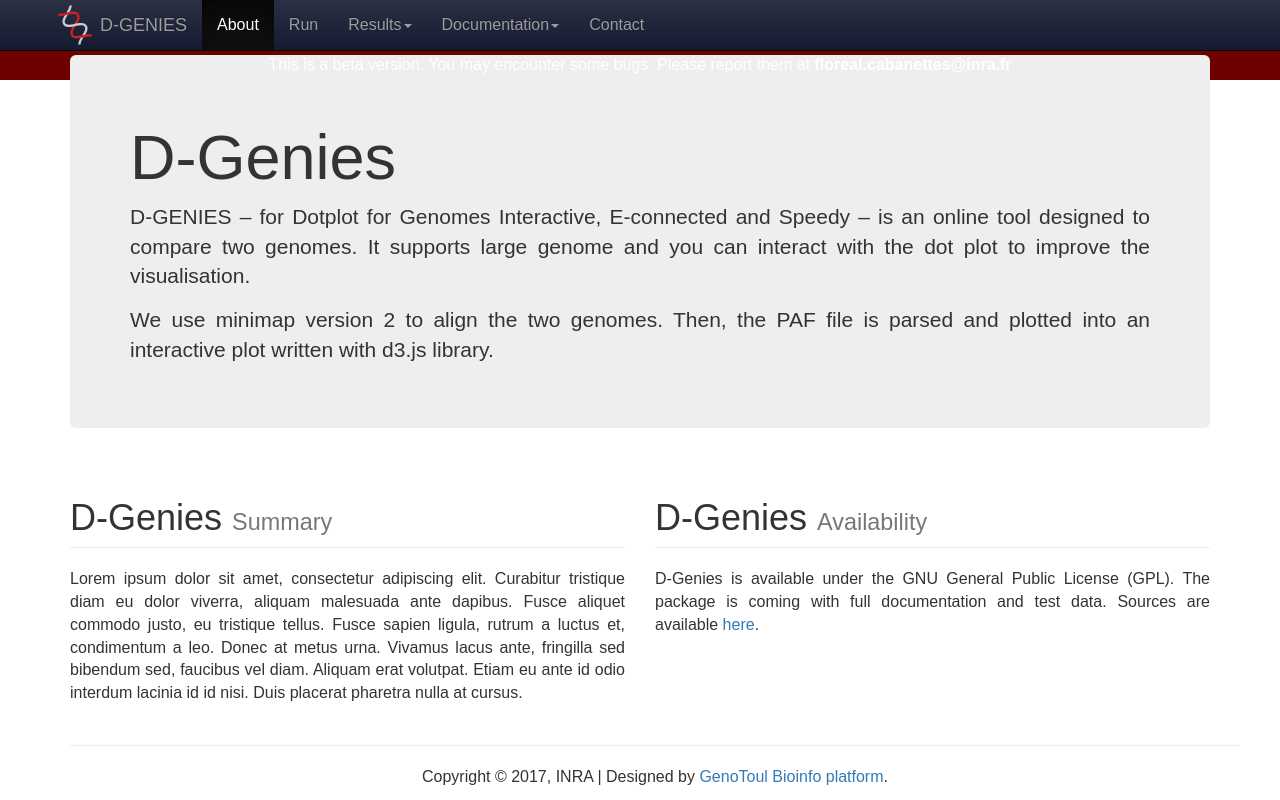
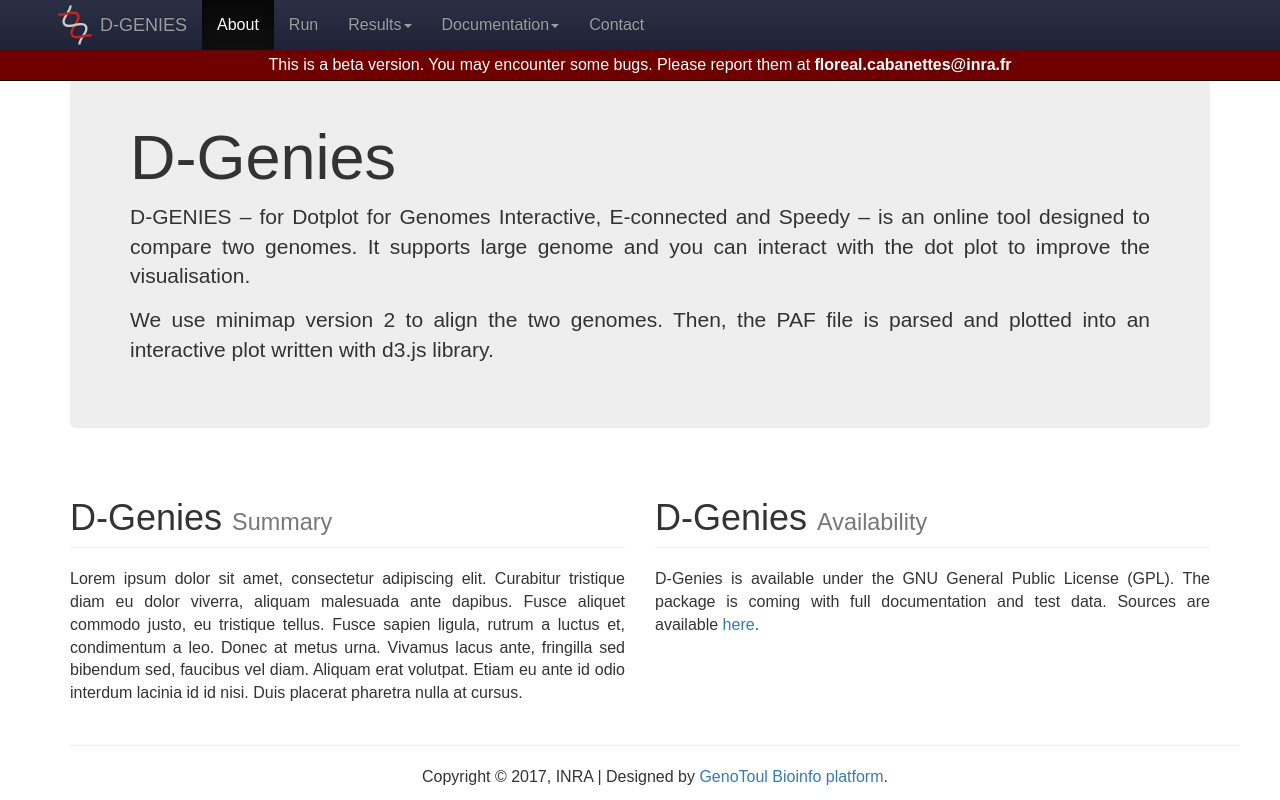
Before and after one commit to genotoul-bioinfo/dgenies, a Flask app: page / in a window 1280 px wide. Run offline with Flask 2, Linux system fonts and the light colour scheme; parts of the project's set-up code (start-up, migrations or seed data) failed here and were passed over.

Commit message:
Fix beta banner

```diff
--- a/css/style.css
+++ b/css/style.css
@@ -1,7 +1,7 @@
 body {
     font-size: 14px;
     font-family: sans-serif;
-    padding-top: 50px;
+    padding-top: 80px;
 }
 
 #body {
--- a/srv/templates/base.html
+++ b/srv/templates/base.html
@@ -72,9 +72,8 @@
                     </ul>
                 </div><!--/.nav-collapse -->
             </div>
+        <div class="beta-warning">This is a beta version. You may encounter some bugs. Please report them at <a href="mailto:floreal.cabanettes@inra.fr">floreal.cabanettes@inra.fr</a></div>
         </div>
-
-        <div class="beta-warning">This is a beta version. You may encounter some bugs. Please report them at <a href="mailto:floreal.cabanettes@inra.fr">floreal.cabanettes@inra.fr</a></div>
 
         <div class="container theme-showcase" id="body-container" role="main">
 
```
